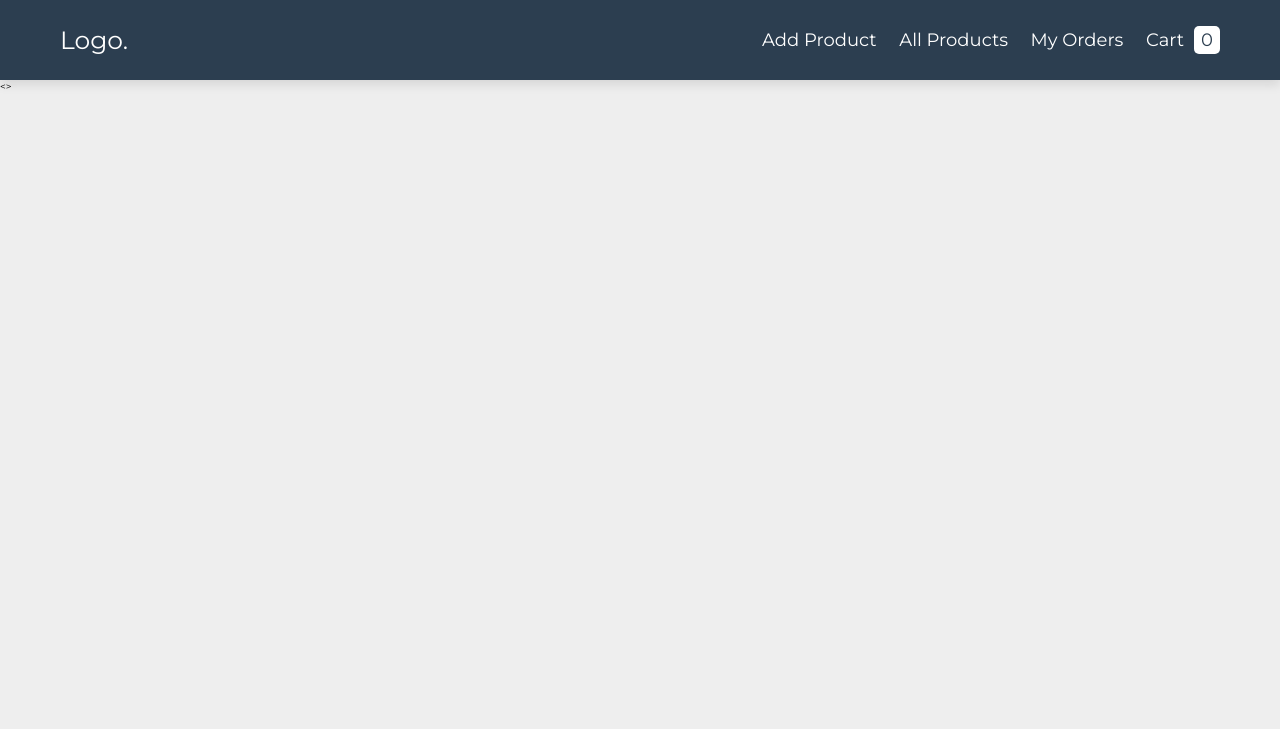
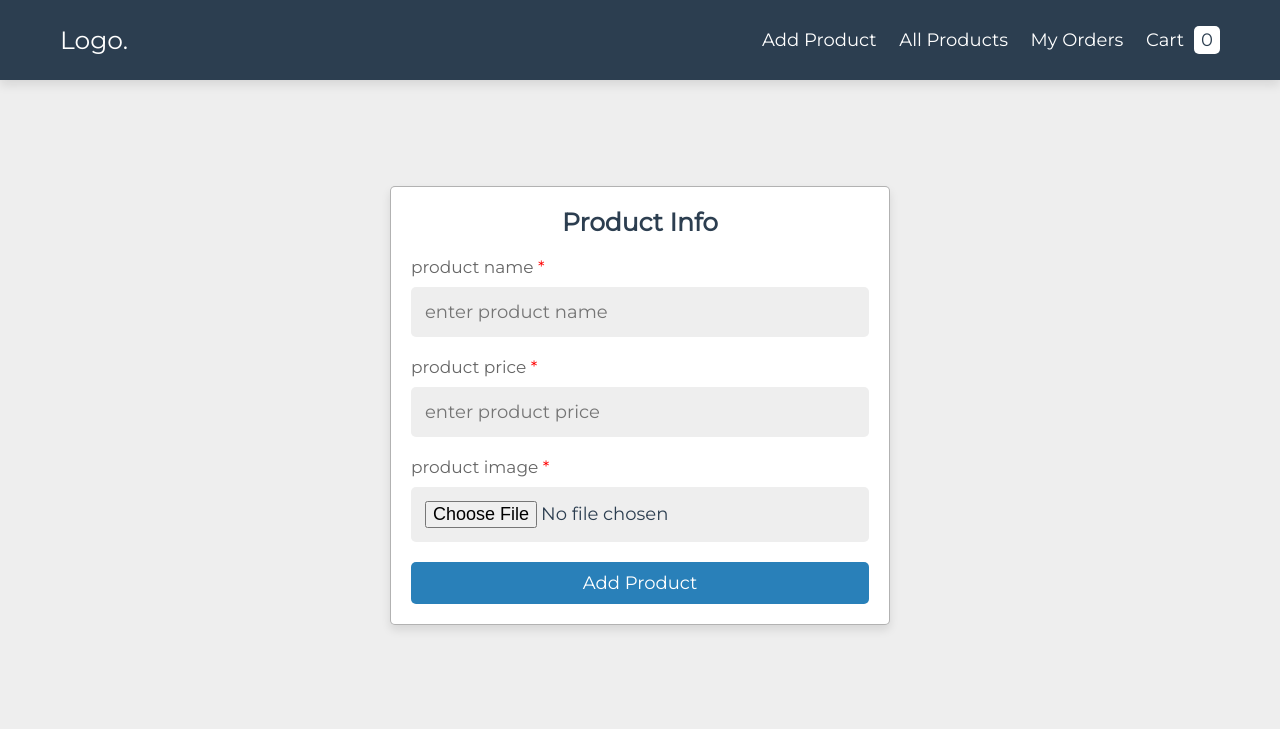
Before and after one commit to Lanarus/shoping-cart, a PHP site: page /add_product.php in a window 1280 px wide. Shown: the top 729 px of the page. Run offline with PHP 8.4, Linux system fonts and the light colour scheme; data that the repository does not hold is empty.

Commit message:
product-form

```diff
--- a/project/add_product.php
+++ b/project/add_product.php
@@ -9,6 +9,33 @@ if(isset($_COOKIE['user_id'])){
     $user_id = $_COOKIE['user_id'];
  }else{
     setcookie('user_id', create_unique_id(), time() + 60*60*24*30);
+ }
+
+ if(isset($_POST['add'])){
+
+    $id = create_unique_id();
+    $name = $_POST['name'];
+    $name = filter_var($name, FILTER_SANITIZE_STRING);
+    $price = $_POST['price'];
+    $price = filter_var($price, FILTER_SANITIZE_STRING);
+
+    $image = $_FILES['image']['name'];
+    $image = filter_var($image, FILTER_SANITIZE_STRING);
+    $ext = pathinfo($image, PATHINFO_EXTENSION);
+    $rename = create_unique_id().'.'.$ext;
+    $image_tmp_name = $_FILES['image']['tmp_name'];
+    $image_size = $_FILES['image']['size'];
+    $image_folder = 'uploaded_files/'.$rename;
+
+    if($image_size > 2000000){
+       $warning_msg[] = 'Image size is too large!';
+    }else{
+       $add_product = $conn->prepare("INSERT INTO `products`(id, name, price, image) VALUES(?,?,?,?)");
+       $add_product->execute([$id, $name, $price, $rename]);
+       move_uploaded_file($image_tmp_name, $image_folder);
+       $success_msg[] = 'Product added!';
+    }
+
  }
 
 ?>
@@ -34,8 +61,29 @@ if(isset($_COOKIE['user_id'])){
 <?php include 'components/header.php'; ?>
 <!--header section ends -->
 
+<!-- add product section starts -->
 
-<<!-- sweet alert cdn link -->>
+<section class="product-form">
+
+   <form action="" method="POST" enctype="multipart/form-data">
+      <h3>product info</h3>
+      <p>product name <span>*</span></p>
+      <input type="text" name="name" placeholder="enter product name" required maxlength="50" class="box">
+      <p>product price <span>*</span></p>
+      <input type="number" name="price" placeholder="enter product price" required min="0" max="9999999999" maxlength="10" class="box">
+      <p>product image <span>*</span></p>
+      <input type="file" name="image" required accept="image/*" class="box">
+      <input type="submit" class="btn" name="add" value="add product">
+   </form>
+
+</section>
+
+
+<!-- add product section ends -->
+
+
+
+<!-- sweet alert cdn link -->
 <script src="https://cdnjs.cloudflare.com/ajax/libs/sweetalert/2.1.2/sweetalert.min.js"></script>
 
 
--- a/project/css/style.css
+++ b/project/css/style.css
@@ -54,6 +54,32 @@ section{
    margin: 0 auto;
 }
 
+.btn,
+.delete-btn{
+   display: block;
+   text-align: center;
+   width: 100%;
+   margin-top: 1rem;
+   padding: 1rem 3rem;
+   color: var(--white);
+   cursor: pointer;
+   font-size: 1.8rem;
+   text-transform: capitalize;
+   border-radius: .5rem;
+}
+.btn{
+    background-color: var(--main-color);
+ }
+
+ .delete-btn{
+    background-color: var(--red);
+ }
+
+ .btn:hover,
+ .delete-btn:hover{
+    background-color: var(--black);
+ }
+
 .header{
     position: sticky;
     top: 0; left: 0; right: 0;
@@ -99,12 +125,47 @@ section{
     display: none;
  }
 
+ .product-form{
+    display: flex;
+    align-items: center;
+    justify-content: center;
+    min-height: calc(100vh - 15rem);
+ }
 
+ .product-form form{
+    border: var(--border);
+    border-radius: .5rem;
+    padding: 2rem;
+    width: 50rem;
+    background-color: var(--white);
+    box-shadow: var(--box-shodow);
+ }
+ .product-form form h3{
+    padding-bottom: 1rem;
+    font-size: 2.5rem;
+    color: var(--black);
+    text-transform: capitalize;
+    text-align: center;
+ }
 
+ .product-form form p{
+    padding-top: 1rem;
+    font-size: 1.7rem;
+    color: var(--light-color);
+ }
 
-
-
-
+ .product-form form p span{
+    color: red;
+ }
+ .product-form form .box{
+    width: 100%;
+    border-radius: .5rem;
+    background-color: var(--light-bg);
+    margin: 1rem 0;
+    font-size: 1.8rem;
+    color: var(--black);
+    padding: 1.4rem;
+ }
 
 
 
```
Also changed, not shown: project/uploaded_files/0p6R5HxdH5n0TW0OSRfc.webp (added), project/uploaded_files/G5n8mPpkJQ4dEu6hjVmj.webp (added), project/uploaded_files/WxlV5sDSVwbg0V9wwNSf.webp (added), project/uploaded_files/f60Udidtj1fcQVVx3X9y.webp (added), project/uploaded_files/uN4wnB9yi4jjbQYtXg3R.webp (added), project/uploaded_files/yNGWWe3KY4T8lYNPJjUh.webp (added).
